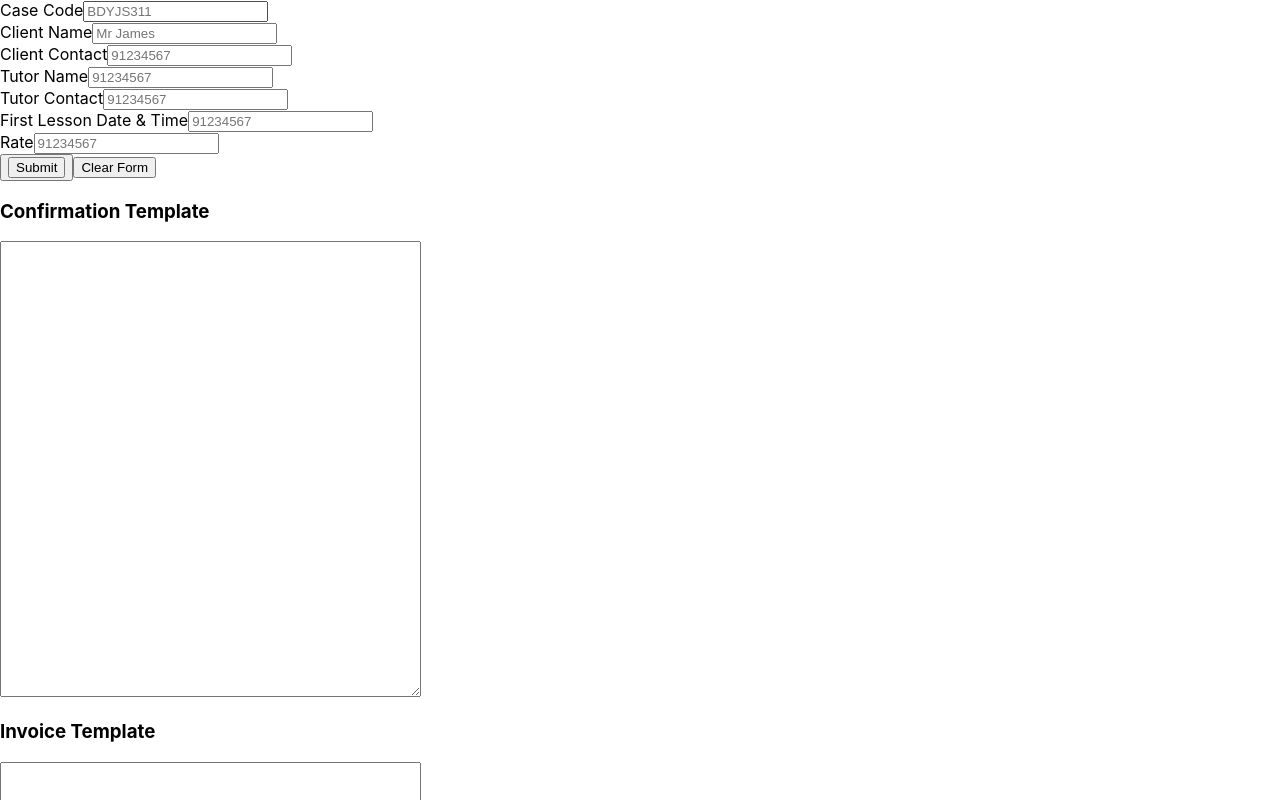
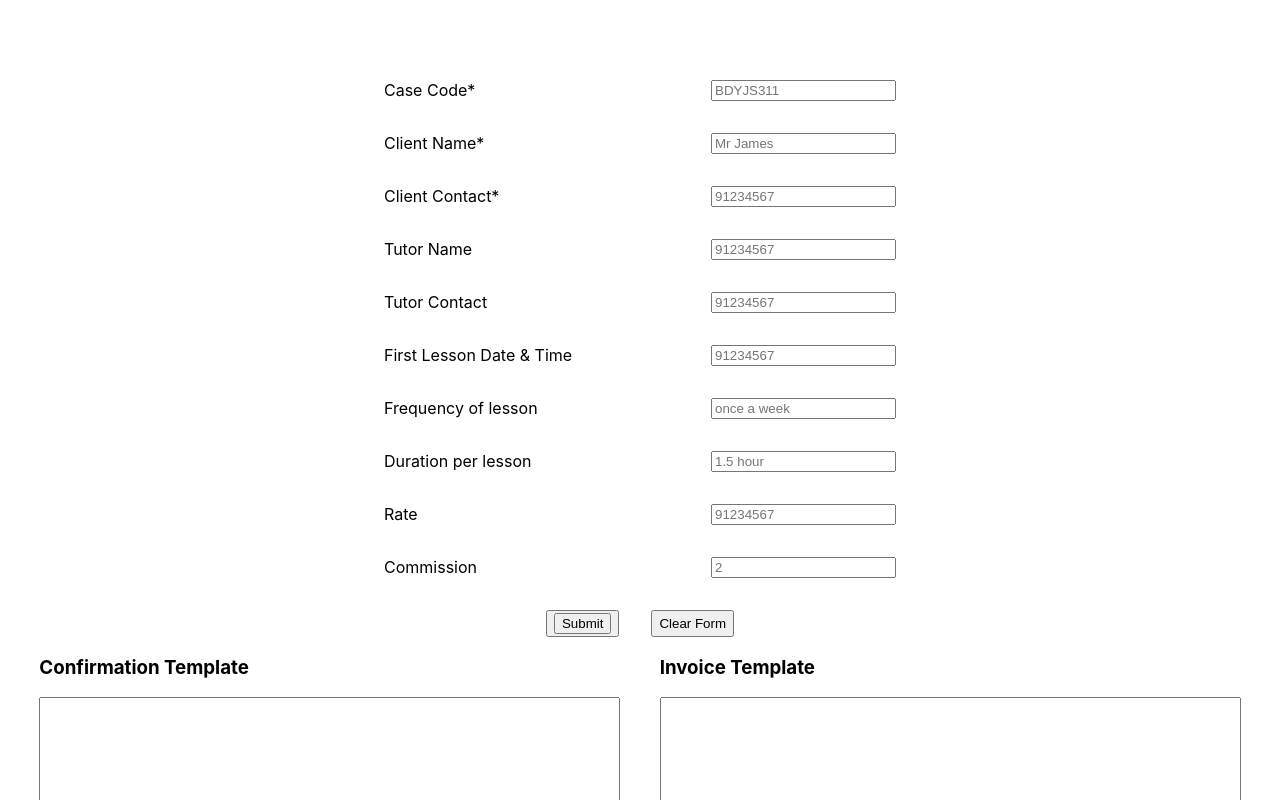
Before and after one commit to kab0o0m/PI, a React (Create React App) app: page / in a window 1280 px wide. Shown: the top 800 px of the page. Built offline with nearby package versions, Linux system fonts and the light colour scheme.

Commit message:
added frequency, duration

```diff
--- a/src/Components/Homepage/Homepage.css
+++ b/src/Components/Homepage/Homepage.css
@@ -0,0 +1,34 @@
+form {
+  display: flex;
+  flex-direction: column;
+  gap: 2rem;
+  width: 40%;
+  justify-content: center;
+  margin: auto;
+  margin-top: 5rem;
+}
+
+.case_code,
+.client_name,
+.client_contact,
+.tutor_name,
+.tutor_contact,
+.first_lesson_data_time,
+.frequency,
+.duration,
+.rate,
+.commission {
+  display: flex;
+  justify-content: space-between;
+}
+
+.button {
+  display: flex;
+  justify-content: center;
+  gap: 2rem;
+}
+
+.convert-output {
+  display: flex;
+  justify-content: space-evenly;
+}
--- a/src/Components/Homepage/Homepage.js
+++ b/src/Components/Homepage/Homepage.js
@@ -10,6 +10,8 @@ const Homepage = () => {
     tutor_name: "",
     tutor_contact: "",
     first_lesson_data_time: "",
+    frequency: "",
+    duration: "",
     rate: "",
     commission: "",
   };
@@ -27,7 +29,6 @@ const Homepage = () => {
   };
 
   const fetchCase = async (caseCode) => {
-    console.log("hi");
     const url = "https://admin.premiumtutors.sg/api/assignments";
     const response = await axios.get(url);
 
@@ -53,19 +54,37 @@ const Homepage = () => {
     const tutorContact = formData["tutor_contact"];
     const firstLesson = formData["first_lesson_data_time"];
     const rate = formData["rate"];
+    const frequency = formData["frequency"];
+    const duration = formData["duration"];
+    let commission = formData["commission"];
 
     const assignment = await fetchCase(caseCode);
-    console.log(assignment);
     const assignmentContent = assignment.content;
-    const assignmentCommission = assignment.commission;
-    const assignmentDuration = assignment.duration;
+    const assignmentLevel = assignmentContent
+      .split("\n")[0]
+      .split("@")[0]
+      .split("(")[0];
+    if (!commission) {
+      commission = assignment.commission.replace(/[a-zA-Z]/g, "").trim();
+    }
+    console.log(rate);
+    console.log(parseFloat(duration.replace(/[a-zA-Z]/g, "").trim()));
+    console.log(parseFloat(rate.replace(/[a-zA-Z]/g, "").trim()));
+    let commissionAmount =
+      parseFloat(commission) *
+      parseFloat(duration.replace(/[a-zA-Z]/g, "").trim()) *
+      parseFloat(rate.replace(/[a-zA-Z]/g, "").trim());
     const assignmentLocation = assignment.location;
 
     let confirmationMessage = "";
-    confirmationMessage = `Lessons are confirmed to start on ${firstLesson} with ${clientName}. If there are no issues, lessons will be ${assignmentDuration}. The rate will be ${rate}\n\nAn invoice, which will include both contact and payment details, will be issued to you within the next 1-2 days.\n\nShould you find it necessary to discontinue the lessons earlier than the quantity specified on the invoice, please note that you are only obliged to pay for the lessons that have been provided up to that point. Payment is requested upon the completion of the lessons. Please remit payments for subsequent lessons directly to the tutor only after settling the invoice amount with our company.\n\nRest assured, there are no hidden or additional fees. Your financial obligation is limited to the cost of the lessons delivered and any expenses for materials procured by the tutor, should they arise.\n\nWe thank you for your engagement and are here to support a seamless educational experience.`;
+    confirmationMessage = `Lessons are confirmed to start on ${firstLesson} with ${clientName}. If there are no issues, lessons will be ${frequency}, ${duration} per lesson. The rate will be ${rate}.\n\nAn invoice, which will include both contact and payment details, will be issued to you within the next 1-2 days.\n\nShould you find it necessary to discontinue the lessons earlier than the quantity specified on the invoice, please note that you are only obliged to pay for the lessons that have been provided up to that point. Payment is requested upon the completion of the lessons. Please remit payments for subsequent lessons directly to the tutor only after settling the invoice amount with our company.\n\nRest assured, there are no hidden or additional fees. Your financial obligation is limited to the cost of the lessons delivered and any expenses for materials procured by the tutor, should they arise.\n\nWe thank you for your engagement and are here to support a seamless educational experience.`;
 
     // First text area
     setTextOutput1(confirmationMessage);
+
+    let invoiceMessage = "";
+    invoiceMessage = `Level/Subject: ${assignmentLevel}\nTutor Name: ${tutorName} (HP: ${tutorContact})\nClient Name: ${clientName} (HP: ${clientContact})\n\nTuition Location: ${assignmentLocation}\nFirst Lesson: ${firstLesson}\nRate: ${rate}\nIf there are no issues, lessons will be ${frequency}, ${duration} per lesson. The rate will be ${rate}.\n\nCommission: Fees for the first ${commission} lessons will be collected by our Company, amounting ${commissionAmount}`;
+    setTextOutput2(invoiceMessage);
   };
 
   const handleReset = () => {
@@ -80,7 +99,7 @@ const Homepage = () => {
       <div className="form-input">
         <form action="" onSubmit={handleSubmit}>
           <div className="case_code">
-            <label htmlFor="case_code">Case Code</label>
+            <label htmlFor="case_code">Case Code*</label>
             <input
               type="text"
               id="case_code"
@@ -91,7 +110,7 @@ const Homepage = () => {
             />
           </div>
           <div className="client_name">
-            <label htmlFor="client_name">Client Name</label>
+            <label htmlFor="client_name">Client Name*</label>
             <input
               type="text"
               id="client_name"
@@ -102,7 +121,7 @@ const Homepage = () => {
             />
           </div>
           <div className="client_contact">
-            <label htmlFor="client_contact">Client Contact</label>
+            <label htmlFor="client_contact">Client Contact*</label>
             <input
               type="text"
               id="client_contact"
@@ -147,6 +166,28 @@ const Homepage = () => {
               placeholder="91234567"
             />
           </div>
+          <div className="frequency">
+            <label htmlFor="frequency">Frequency of lesson</label>
+            <input
+              type="text"
+              id="frequency"
+              name="frequency"
+              value={formData.frequency}
+              onChange={handleInputChange}
+              placeholder="once a week"
+            />
+          </div>
+          <div className="duration">
+            <label htmlFor="duration">Duration per lesson</label>
+            <input
+              type="text"
+              id="duration"
+              name="duration"
+              value={formData.duration}
+              onChange={handleInputChange}
+              placeholder="1.5 hour"
+            />
+          </div>
           <div className="rate">
             <label htmlFor="rate">Rate</label>
             <input
@@ -156,6 +197,17 @@ const Homepage = () => {
               value={formData.rate}
               onChange={handleInputChange}
               placeholder="91234567"
+            />
+          </div>
+          <div className="commission">
+            <label htmlFor="commission">Commission</label>
+            <input
+              type="text"
+              id="commission"
+              name="commission"
+              value={formData.commission}
+              onChange={handleInputChange}
+              placeholder="2"
             />
           </div>
           <div className="button">
@@ -179,7 +231,7 @@ const Homepage = () => {
           <textarea
             name=""
             id=""
-            cols="50"
+            cols="70"
             rows="30"
             value={textOutput1}
             onChange={(e) => setTextOutput1(e.target.value)}
@@ -191,7 +243,7 @@ const Homepage = () => {
           <textarea
             name=""
             id=""
-            cols="50"
+            cols="70"
             rows="30"
             value={textOutput2}
             onChange={(e) => setTextOutput2(e.target.value)}
```
